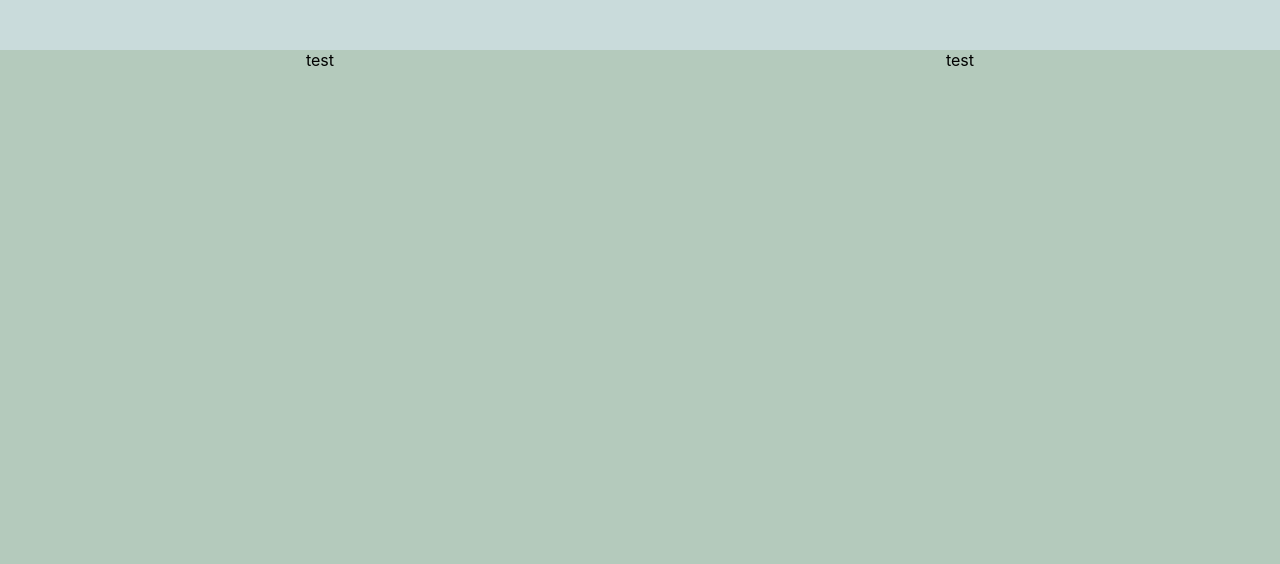
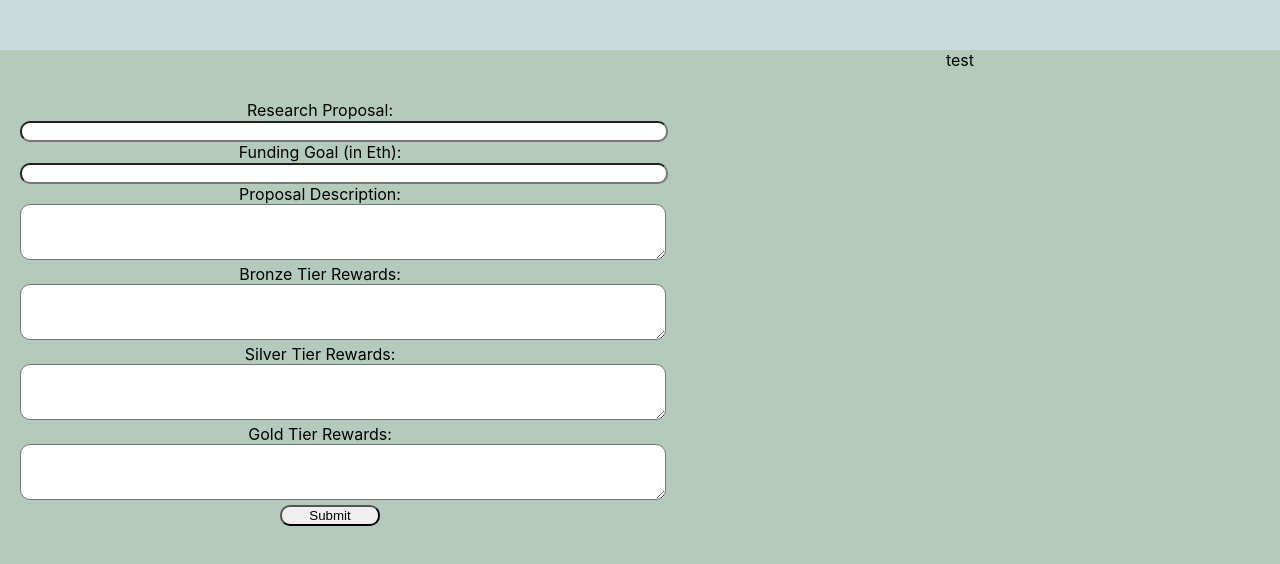
Before and after one commit to grit/cert-work-beta, a React (Create React App) app: page / in a window 1280 px wide. Shown: the top 564 px of the page. Built offline with nearby package versions, Linux system fonts and the light colour scheme.

Commit message:
Test form submit handler and modify css styles

```diff
--- a/src/components/Dashboard/Dashboard.js
+++ b/src/components/Dashboard/Dashboard.js
@@ -2,12 +2,12 @@ import ProposalForm from '../ProposalForm/ProposalForm.js';
 import ProposalList from '../ProposalList/ProposalList.js';
 import './Dashboard.css';
 
-function Dashboard({ proposals, setProposals }) {
+function Dashboard({ proposals, setProposals, onFormSubmit }) {
   return (
     <div className="dashboard-wrapper">
       <div className="row">
         <div className="column">
-          <ProposalForm />
+          <ProposalForm onFormSubmit={onFormSubmit} />
         </div>
         <div className="column">
           <ProposalList />
--- a/src/components/Layout/Layout.js
+++ b/src/components/Layout/Layout.js
@@ -7,10 +7,19 @@ import Dashboard from '../Dashboard/Dashboard.js';
 function Layout() {
   const [proposals, setProposals] = useState([]);
 
+  const onFormSubmit = (e) => {
+    e.preventDefault();
+    console.log('form submitted!');
+  };
+
   return (
     <div className="layout-wrapper">
       <Header proposals />
-      <Dashboard proposals setProposals />
+      <Dashboard
+        proposals={proposals}
+        setProposals={setProposals}
+        onFormSubmit={onFormSubmit}
+      />
     </div>
   );
 }
--- /dev/null
+++ b/src/components/ProposalForm/ProposalForm.css
@@ -0,0 +1,17 @@
+.proposal-form-wrapper {
+  margin-top: 50px;
+}
+input,
+textarea {
+  border-radius: 10px;
+  margin-left: 20px;
+  width: 100%;
+}
+
+textarea {
+  height: 50px;
+}
+
+.proposal-submit {
+  width: 100px;
+}
--- a/src/components/ProposalForm/ProposalForm.js
+++ b/src/components/ProposalForm/ProposalForm.js
@@ -1,5 +1,59 @@
-function ProposalForm() {
-  return <div>test</div>;
+import './ProposalForm.css';
+
+function ProposalForm({ onFormSubmit }) {
+  return (
+    <div className="proposal-form-wrapper">
+      <form
+        onSubmit={(e) => {
+          onFormSubmit(e);
+        }}
+      >
+        <div>
+          <label>
+            Research Proposal:
+            <br />
+            <input type="text" name="proposal" />
+          </label>
+        </div>
+        <div>
+          <label>
+            Funding Goal (in Eth):
+            <br />
+            <input type="number" name="goal" />
+          </label>
+        </div>
+        <div>
+          <label>
+            Proposal Description:
+            <br />
+            <textarea type="text" name="description" />
+          </label>
+        </div>
+        <div>
+          <label>
+            Bronze Tier Rewards:
+            <br />
+            <textarea type="text" name="bronze" />
+          </label>
+        </div>
+        <div>
+          <label>
+            Silver Tier Rewards:
+            <br />
+            <textarea type="text" name="silver" />
+          </label>
+        </div>
+        <div>
+          <label>
+            Gold Tier Rewards:
+            <br />
+            <textarea type="text" name="tier" />
+          </label>
+        </div>
+        <input className="proposal-submit" type="submit" value="Submit" />
+      </form>
+    </div>
+  );
 }
 
 export default ProposalForm;
```
